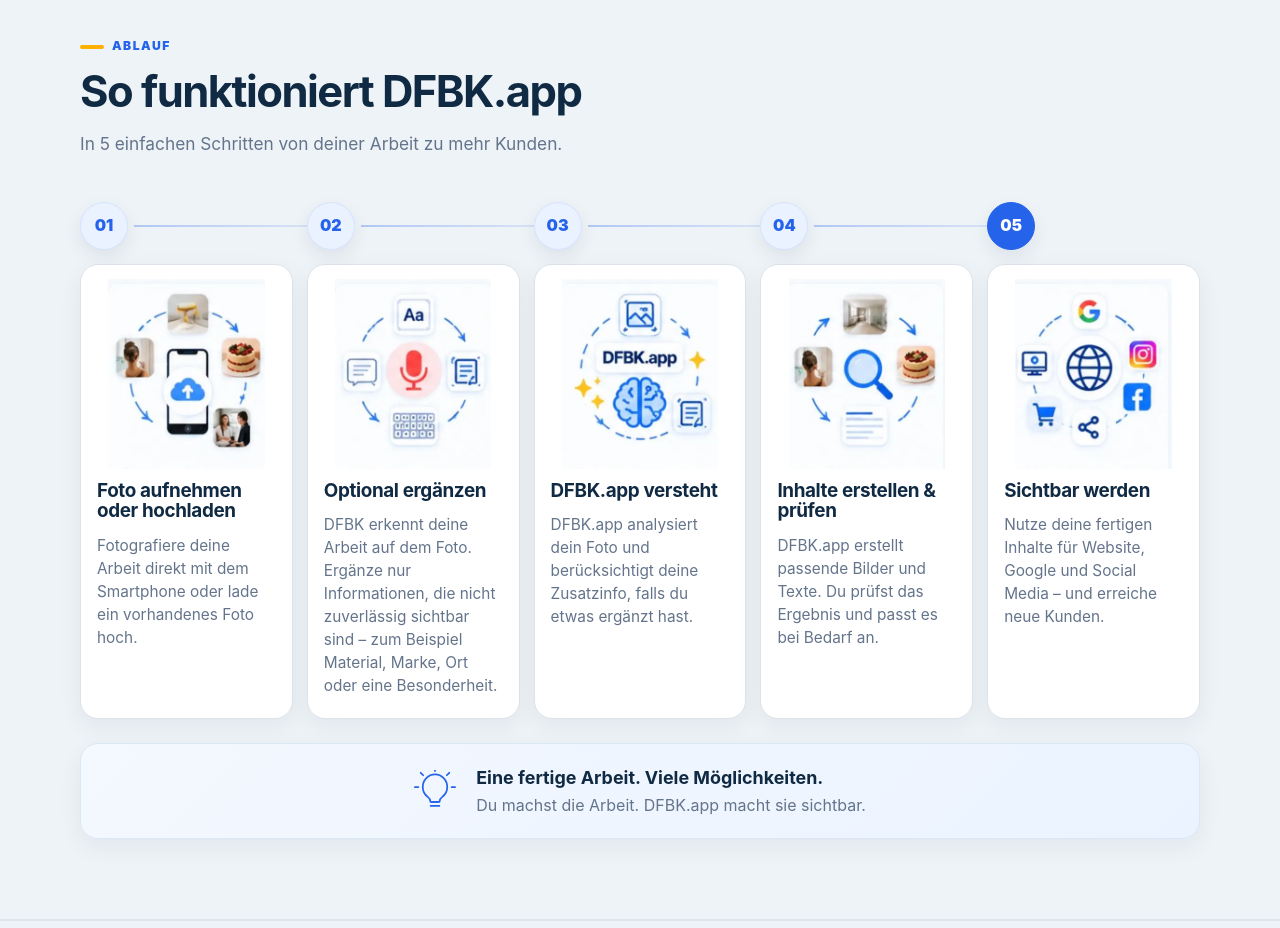
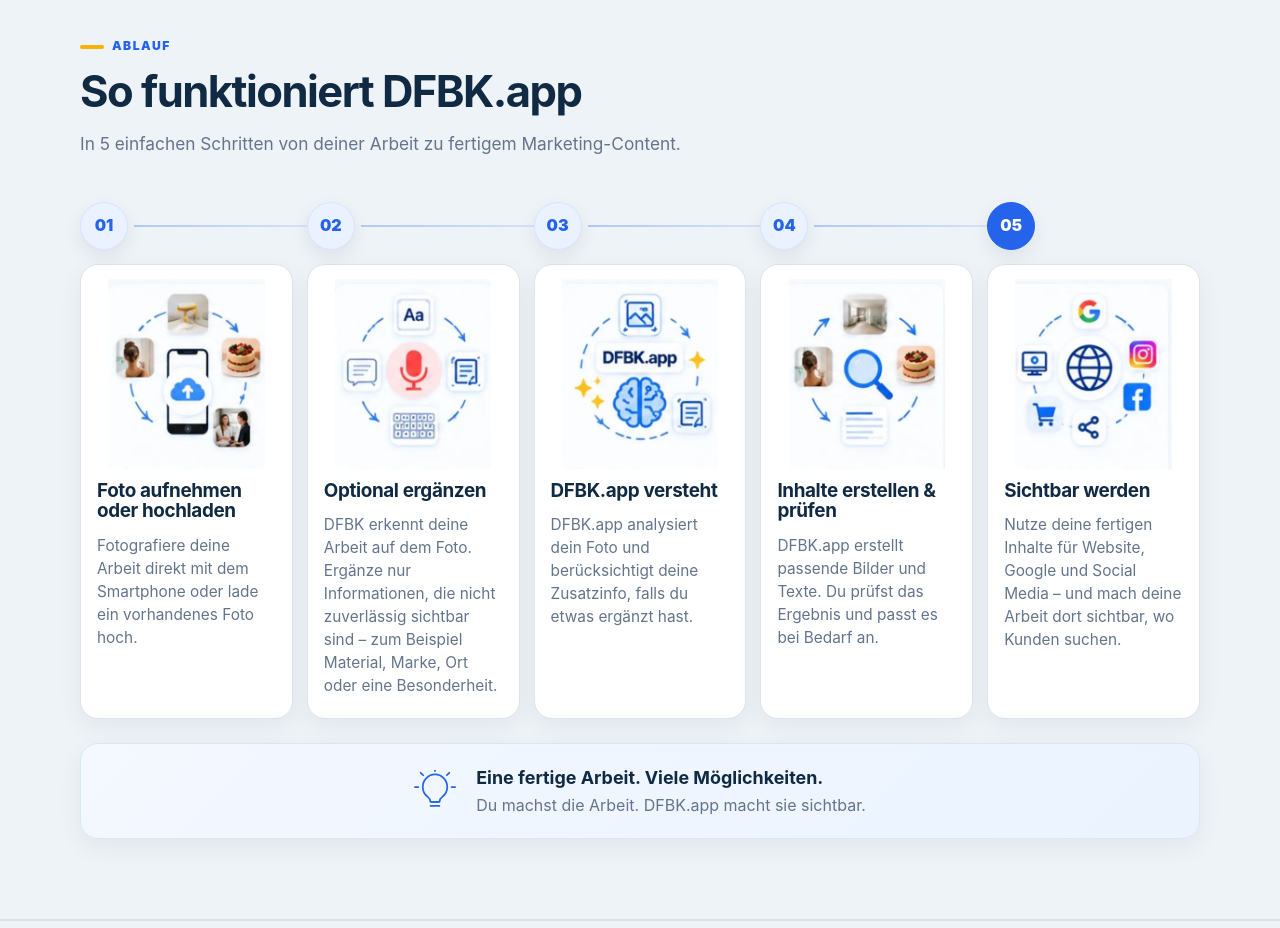
Before and after one commit to vladyslavduz/DFBK.app, a React (Vite) app: page / in a window 1280 px wide. Shown: the part 6540-7468 px from the top of the page. Built offline with nearby package versions, Linux system fonts and the light colour scheme; no server answers.

Commit message:
fix(copy): align process claims with actual product outcome

```diff
--- a/src/sections/HowItWorks.tsx
+++ b/src/sections/HowItWorks.tsx
@@ -26,7 +26,7 @@
   {
     number: '05',
     title: 'Sichtbar werden',
-    description: 'Nutze deine fertigen Inhalte für Website, Google und Social Media – und erreiche neue Kunden.',
+    description: 'Nutze deine fertigen Inhalte für Website, Google und Social Media – und mach deine Arbeit dort sichtbar, wo Kunden suchen.',
     image: '/visual/ablauf/05-sichtbar-werden.webp'
   }
 ];
@@ -38,7 +38,7 @@
         <header className="process-heading">
           <span className="eyebrow">Ablauf</span>
           <h2>So funktioniert DFBK.app</h2>
-          <p>In 5 einfachen Schritten von deiner Arbeit zu mehr Kunden.</p>
+          <p>In 5 einfachen Schritten von deiner Arbeit zu fertigem Marketing-Content.</p>
         </header>
 
         <ol className="process-steps">
```
